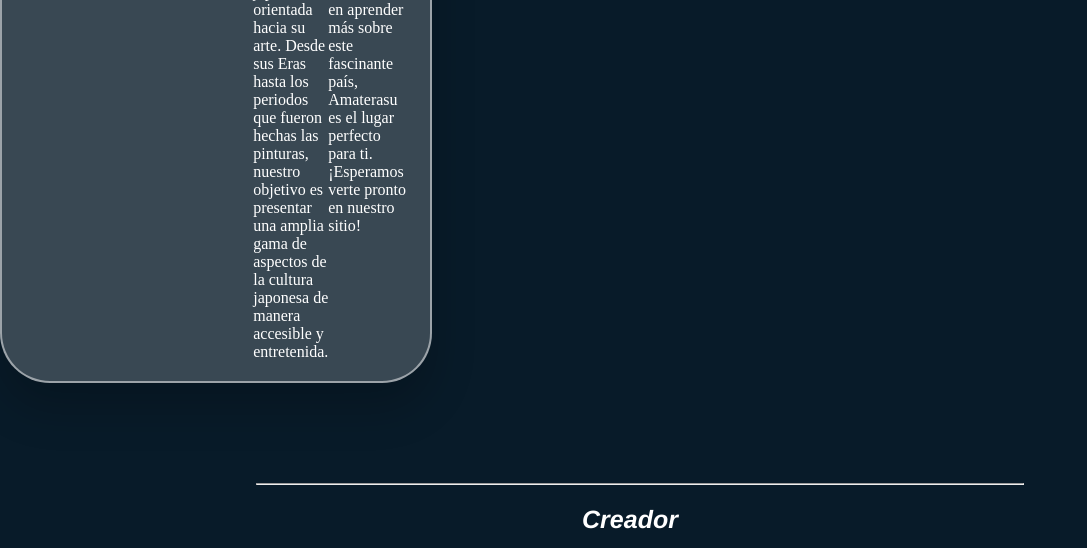
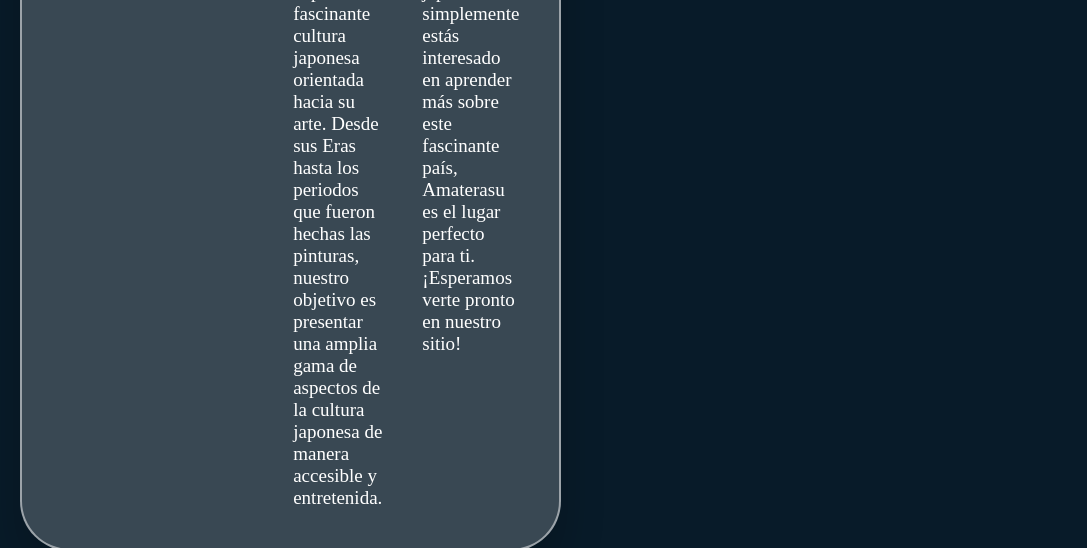
Before and after one commit to giobonetto/repo-proyecto-final, a website: page root/index.html in a window 1280 px wide. Shown: the part 798-1346 px from the top of the page, without its empty margins (0-1087 px from the left). Drawn offline with Linux system fonts and the light colour scheme; files whose address does not match are found by name.

Commit message:
actualizo archivos

```diff
--- a/style/style.css
+++ b/style/style.css
@@ -254,6 +254,7 @@
 .logo-2 {
   max-width: 100%;
   height: auto;
+
 }
 
 
@@ -288,6 +289,8 @@
   color: white;
   padding: 20px;
   display: flex;
+  margin-left: 20px;
+  margin-top: 20px;
 
 
 
@@ -309,20 +312,23 @@
 }
 
 
-/*.text-1{
-    font-size: 20px;
+.text-1{
+
     flex-direction: row;
     color: white;
-    font-size: 25px;
-    font-family: fantasy;
+    font-size: 19px;
+    padding: 20px;
+    justify-content: center;
 
 
-}*/
+}
 
 h1 {
 
   font-size: 40px;
-  font-family: 'Franklin Gothic Medium', 'Arial Narrow', Arial, sans-serif;
+  justify-content: center;
+  align-items: center;
+    font-family: 'Franklin Gothic Medium', 'Arial Narrow', Arial, sans-serif;
 }
 
 /*FOOTER*/
```
